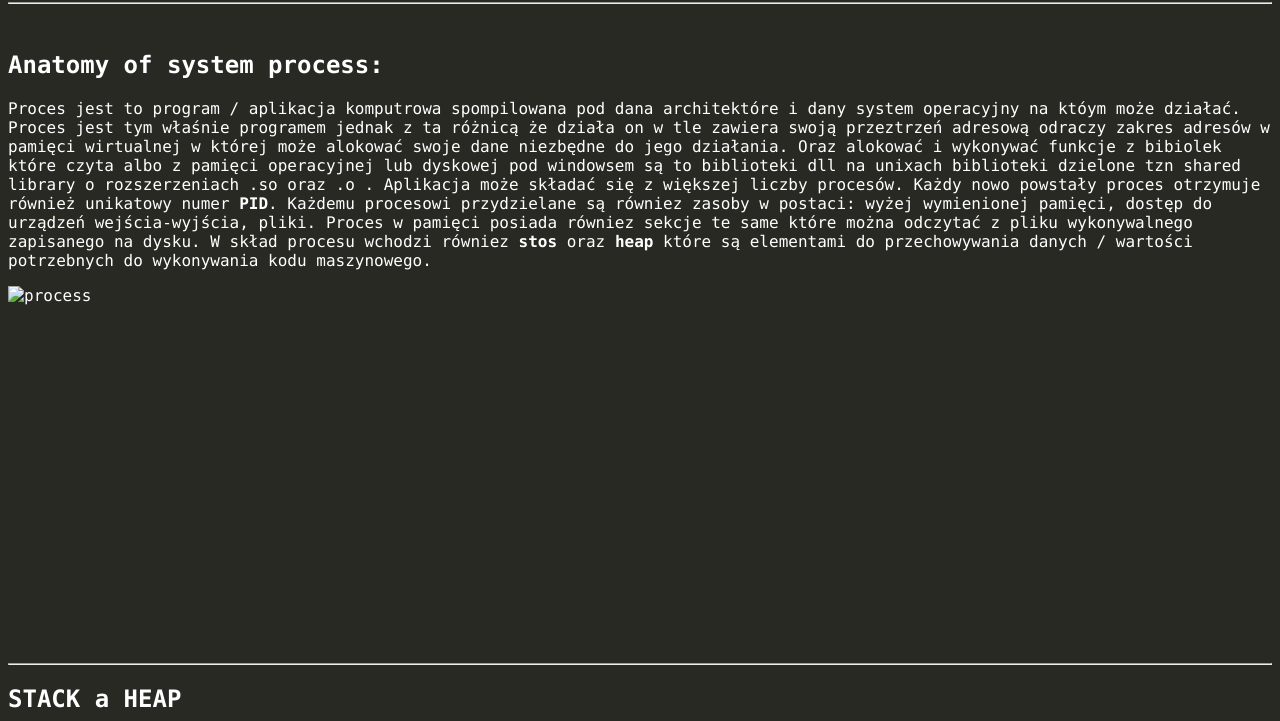
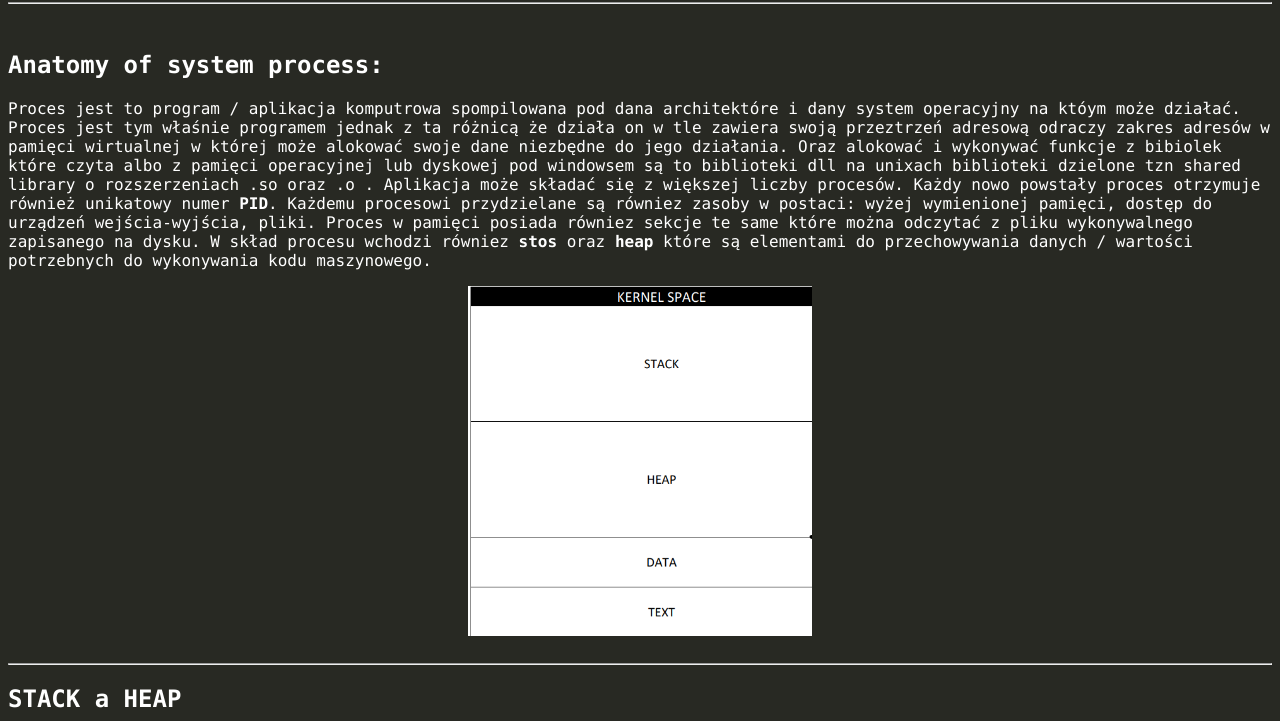
Before and after one commit to YxZi5/YxZI5.github.io, a plain HTML site: page index.html in a window 1280 px wide. Shown: the part 79-800 px from the top of the page. Drawn offline with Linux system fonts and the light colour scheme.

Commit message:
Update index.html

```diff
--- a/index.html
+++ b/index.html
@@ -27,7 +27,7 @@
 
 	<h2>Anatomy of system process:</h2>
 	<p>Proces jest to program / aplikacja komputrowa spompilowana pod dana architektóre i dany system operacyjny na któym może działać. Proces jest tym właśnie programem jednak z ta różnicą że działa on w tle zawiera swoją przeztrzeń adresową odraczy zakres adresów w pamięci wirtualnej w której może alokować swoje dane niezbędne do jego działania. Oraz alokować i wykonywać funkcje z bibiolek które czyta albo z pamięci operacyjnej lub dyskowej pod windowsem są to biblioteki dll na unixach biblioteki dzielone tzn shared library o rozszerzeniach .so oraz .o . Aplikacja może składać się z większej liczby procesów. Każdy nowo powstały proces otrzymuje również unikatowy numer <b>PID</b>. Każdemu procesowi przydzielane są równiez zasoby w postaci: wyżej wymienionej pamięci, dostęp do urządzeń wejścia-wyjścia, pliki. Proces w pamięci posiada równiez sekcje te same które można odczytać z pliku wykonywalnego zapisanego na dysku. W skład procesu wchodzi równiez <b>stos</b> oraz <b>heap</b> które są elementami do przechowywania danych / wartości potrzebnych do wykonywania kodu maszynowego.</p>
-	<img id="image" height="350px" src="images/proces.png" alt="process">
+	<img id="image" height="350px" src="proces.png" alt="process">
 	<br>
 
 	<hr>
```
